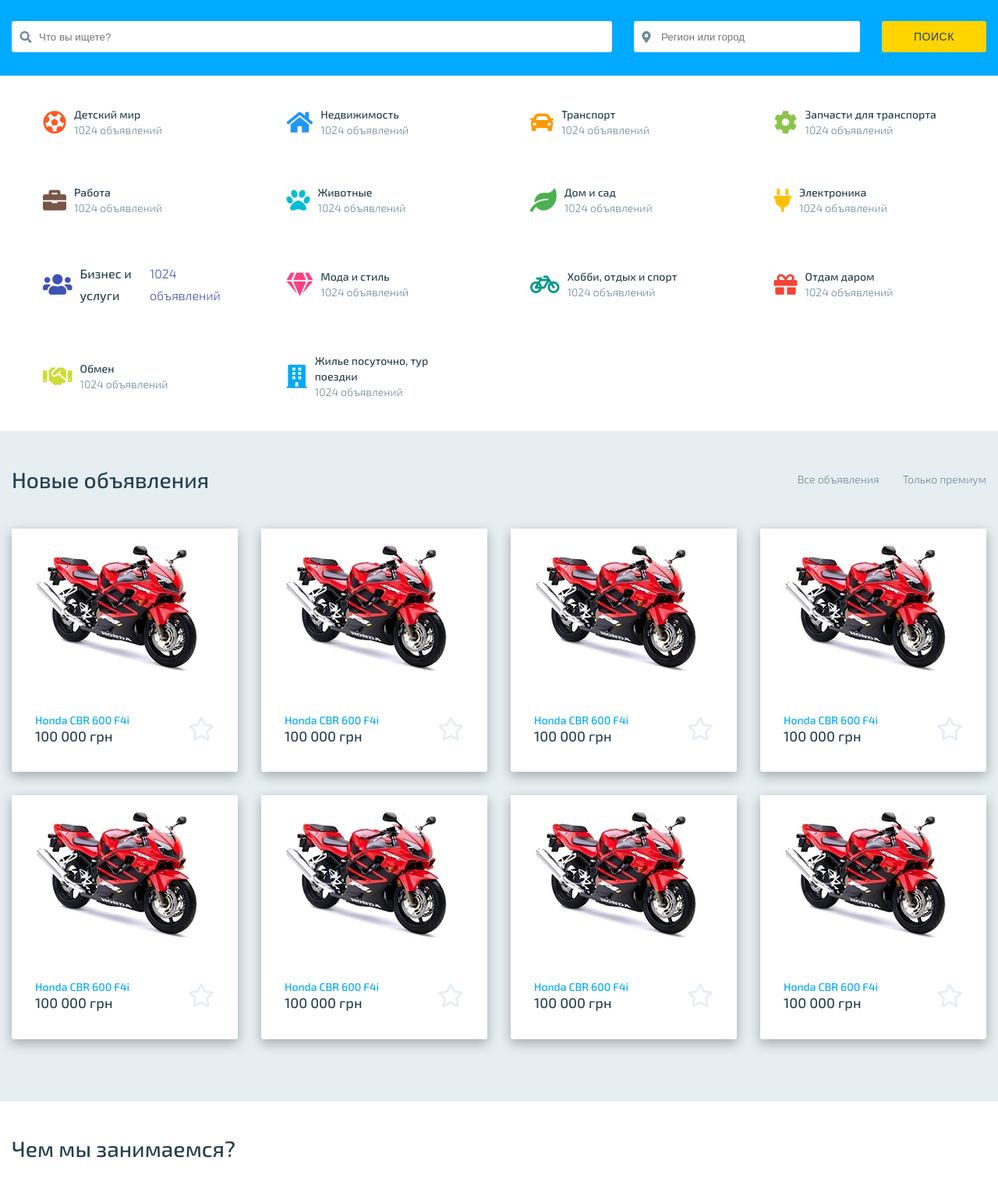
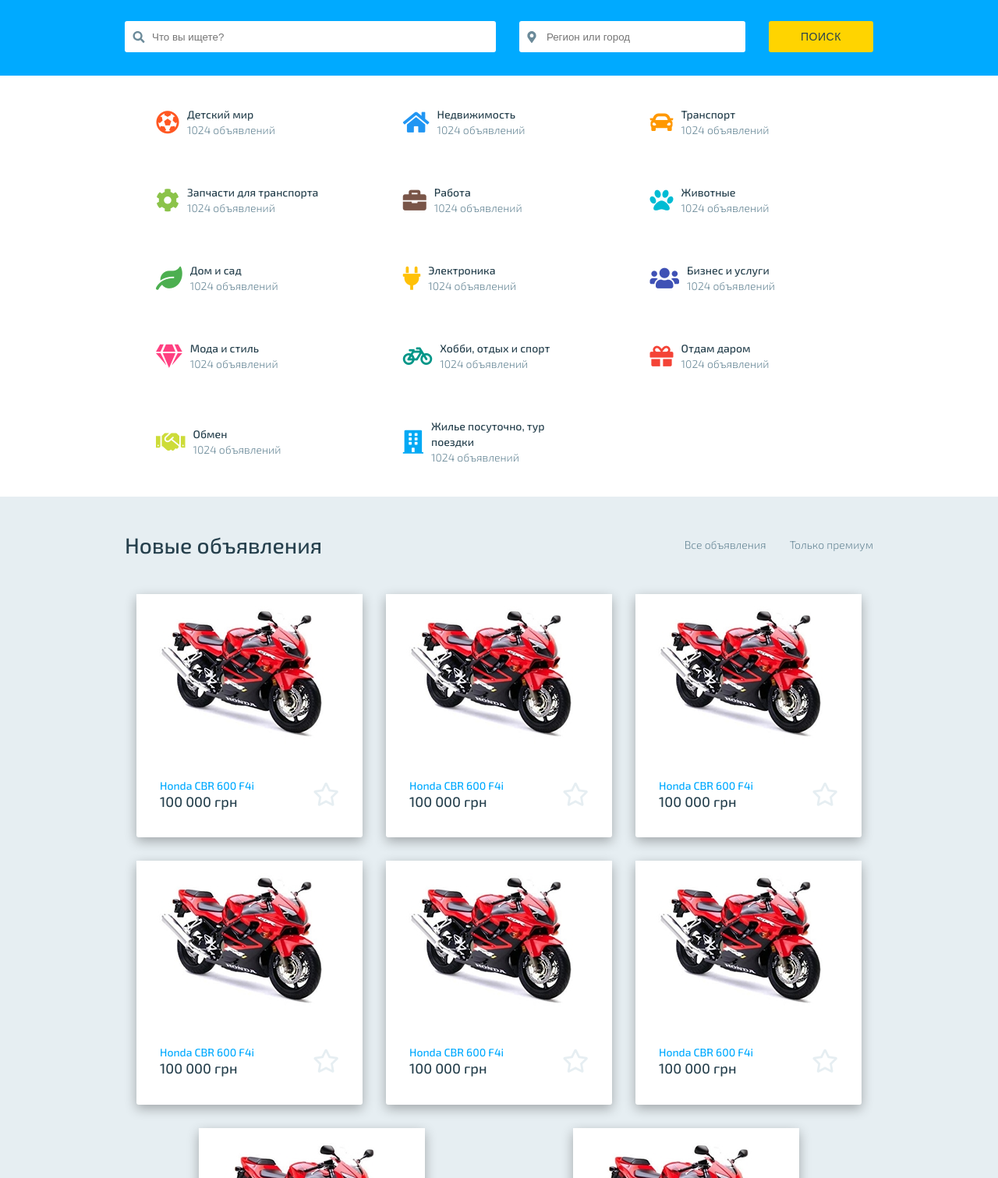
Before and after one commit to xPraSx/RazDal, a website: page app/index.html in a window 1280 px wide. Shown: the part 103-1614 px from the top of the page at 78% size. Drawn offline with nearby package versions, Linux system fonts and the light colour scheme.

Commit message:
main page media 1350

```diff
--- a/app/index.html
+++ b/app/index.html
@@ -123,9 +123,10 @@
         <div class="category__item category__item--biz">
 
             <i class="fas fa-users"></i>
-            <div class="category__desc"></div>
+            <div class="category__desc">
             <h4 class="category__name">Бизнес и услуги</h4>
             <span class="category__sum">1024 объявлений</span>
+            </div>
           </div>
 
         <div class="category__item category__item--moda">
--- a/app/scss/_advert.scss
+++ b/app/scss/_advert.scss
@@ -14,6 +14,10 @@
         .ad__name{
             color: $mainColor;
         }
+    }
+    @media only screen and (max-width : 1350px) {
+        flex-basis: 33%;
+        margin-right: 0;
     }
 }
 
--- a/app/scss/_base.scss
+++ b/app/scss/_base.scss
@@ -32,3 +32,8 @@
 
 .text-center {
   text-align: center; }
+
+  img {
+		max-width: 100%;
+		height: auto;
+}
--- a/app/scss/_category.scss
+++ b/app/scss/_category.scss
@@ -56,6 +56,9 @@
     &--bulding{
         color: rgb(3, 169, 244);
     }
+    @media only screen and (max-width : 1350px) {
+        flex-basis: 33%;
+    }
 }
 
 .category__desc{
--- a/app/scss/_new-ad.scss
+++ b/app/scss/_new-ad.scss
@@ -32,4 +32,7 @@
     display: flex;
     flex-wrap: wrap;
     margin-top: 50px;
+    @media only screen and (max-width : 1350px) {
+        justify-content: space-around;
+    }
 }
--- a/app/scss/_page-footer.scss
+++ b/app/scss/_page-footer.scss
@@ -6,6 +6,9 @@
     max-width: 590px;
     width: 100%;
     line-height: 1.25em;
+    @media only screen and (max-width : 1350px) {
+        max-width: 400px;
+    }
 }
 
 .logo-copyright{
--- a/app/scss/header.scss
+++ b/app/scss/header.scss
@@ -120,6 +120,7 @@
 	padding: 0 35px;
 	height: 2.5rem;
 	border-radius: 0.188rem;
+	margin-right: 30px;
 	&--main-input{
 		width: 100%;
 		max-width: 48.125rem;
--- a/app/scss/main.scss
+++ b/app/scss/main.scss
@@ -29,6 +29,9 @@
 		display: flex;
 		justify-content: space-between;
 	}
+	@media only screen and (max-width : 1350px) {
+		max-width: 960px;
+	}
 }
 
 .section-title{
--- a/app/scss/media.scss
+++ b/app/scss/media.scss
@@ -6,6 +6,11 @@
 }
 
 /*==========  Desktop First Method  ==========*/
+
+/* Large Devices, Wide Screens */
+@media only screen and (max-width : 1350px) {
+
+}
 
 /* Large Devices, Wide Screens */
 @media only screen and (max-width : 1200px) {
```
Also changed, not shown: app/css/header.min.css, app/css/main.min.css, app/css/media.min.css.
